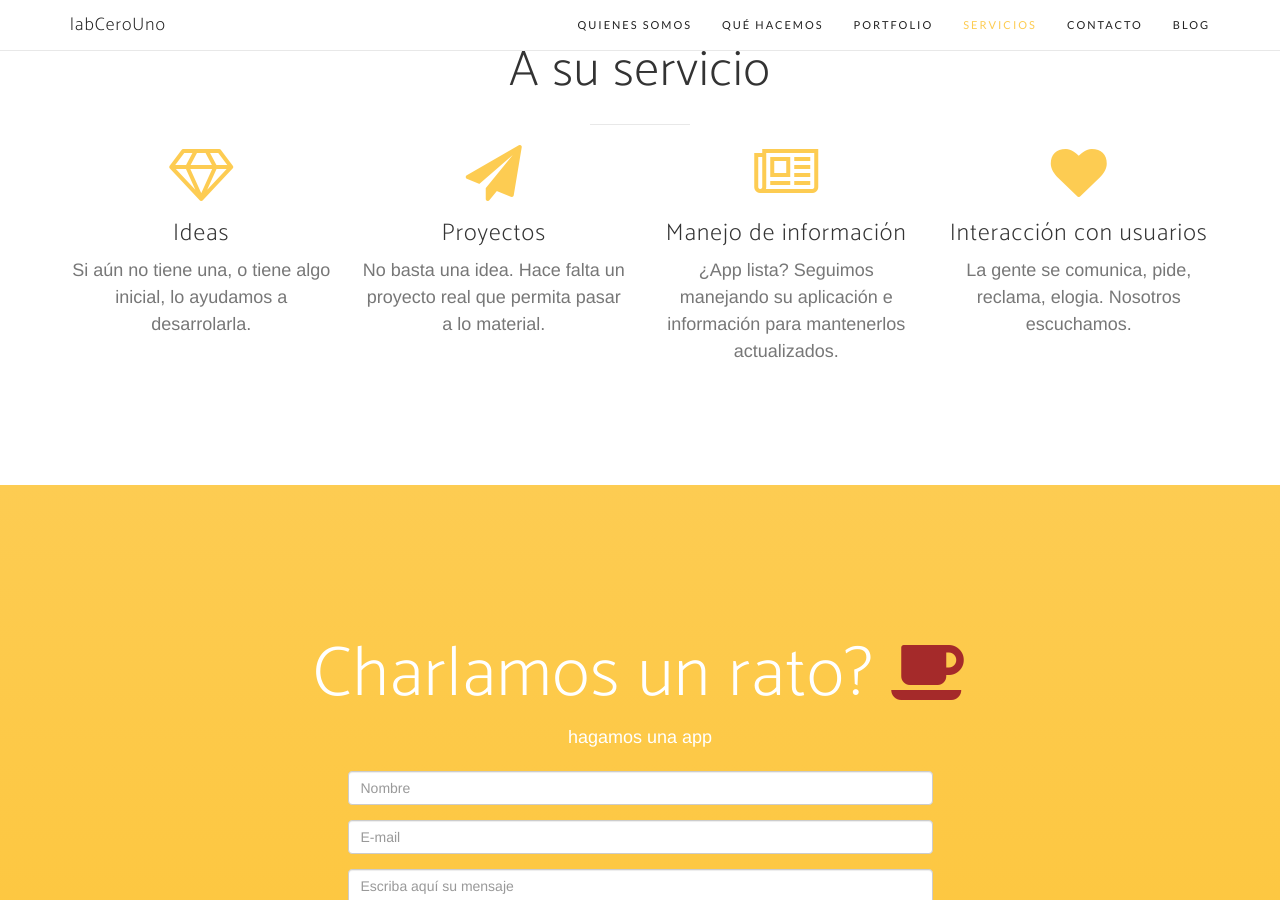
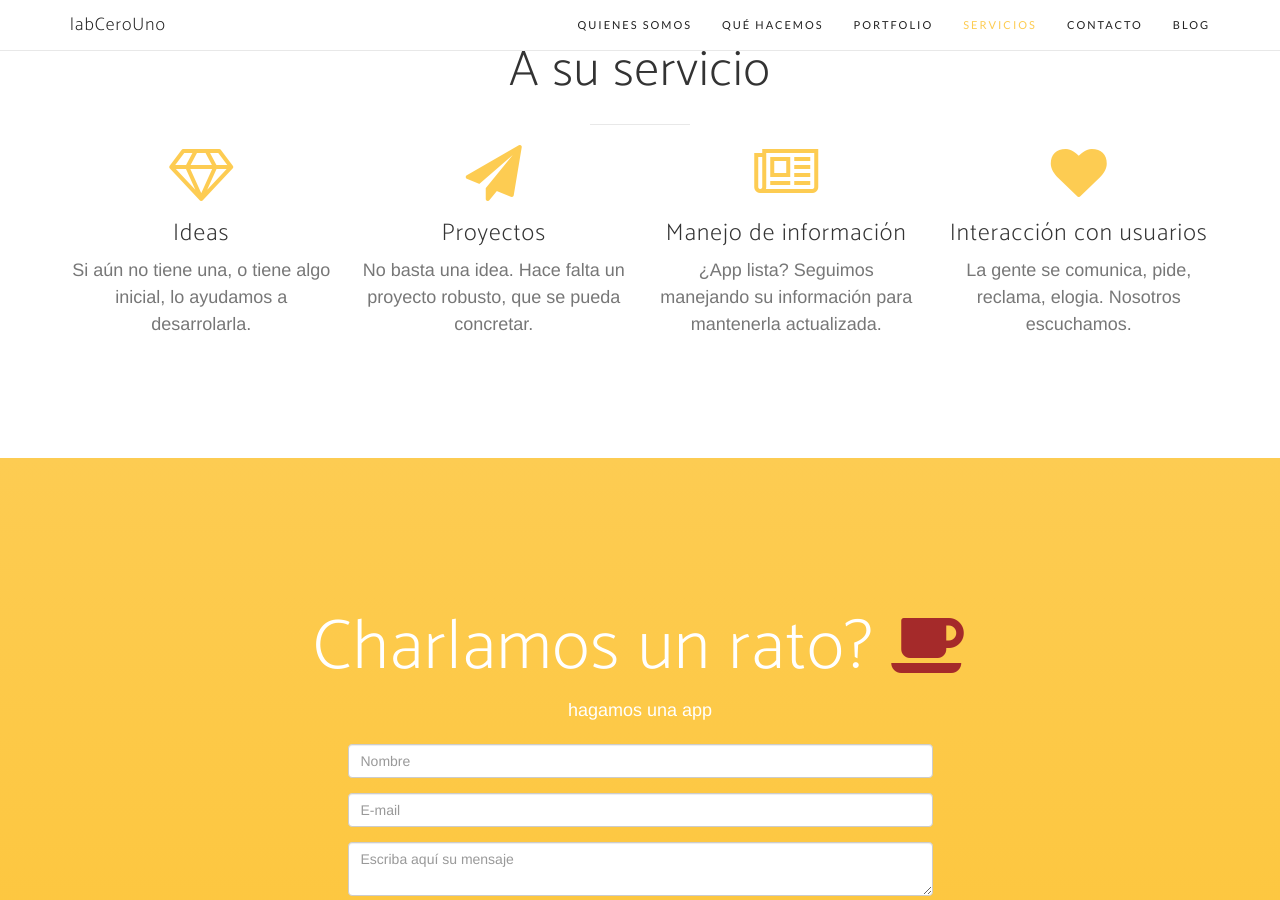
Before and after one commit to eldersoares/eldersoares.github.io, a Jekyll site: the page built from index.html, in a window 1280 px wide and 900 px high, scrolled down 3737 px. Built offline with Jekyll 4.4.1, drawn with Linux system fonts in a browser that asks for light colours; nearby versions of some CDN libraries; some web fonts are replaced; the list of posts is cut into pages by our own code; some of the changed text lies outside the part shown.

Commit message:
Minor corrections

```diff
--- a/_includes/contacto.html
+++ b/_includes/contacto.html
@@ -1,4 +1,4 @@
-<section id="quote" class="download bg-primary text-center">
+<section id="contacto" class="download bg-primary text-center">
     <div class="container">
         <div class="row">
             <div class="col-md-8 col-md-offset-2">
--- a/_includes/header.html
+++ b/_includes/header.html
@@ -5,7 +5,7 @@
                 <div class="header-content">
                     <div class="header-content-inner">
                         <h1>labCeroUno <br/> Transformamos ideas en aplicaciones.</h1>
-                        <a href="#download" class="btn btn-outline btn-xl page-scroll">Crear una app</a>
+                        <a href="#contacto" class="btn btn-outline btn-xl page-scroll">Crear una app</a>
                     </div>
                 </div>
             </div>
--- a/_includes/quehacemos.html
+++ b/_includes/quehacemos.html
@@ -4,8 +4,8 @@
             <div class="row">
                 <div class="col-lg-12 text-center">
                     <div class="section-heading">
-                        <h2>Convertir ideas en soluciones</h2>
-                        <p class="text-muted">Aplicaciones personales o institucionales</p>
+                        <h2>Convertimos ideas en soluciones</h2>
+                        <p class="text-muted">Apps personales o institucionales</p>
                         <hr>
                     </div>
                 </div>
@@ -17,7 +17,7 @@
                             <div class="device">
                                 <div class="screen">
                                     <!-- Demo image for screen mockup, you can put an image here, some HTML, an animation, video, or anything else! -->
-                                    <img src="/img/demo-screen-1.jpg" class="img-responsive" alt=""> </div>
+                                    <img src="/img/demo-screen-2.jpg" class="img-responsive" alt=""> </div>
                                 <div class="button">
                                     <!-- You can hook the "home button" to some JavaScript events or just remove it -->
                                 </div>
--- a/_includes/servicios.html
+++ b/_includes/servicios.html
@@ -21,14 +21,14 @@
                 <div class="service-box">
                     <i class="fa fa-4x fa-paper-plane wow bounceIn text-primary" data-wow-delay=".1s"></i>
                     <h3>Proyectos</h3>
-                    <p class="text-muted">No basta una idea. Hace falta un proyecto real que permita pasar a lo material.</p>
+                    <p class="text-muted">No basta una idea. Hace falta un proyecto robusto, que se pueda concretar.</p>
                 </div>
             </div>
             <div class="col-lg-3 col-md-6 text-center">
                 <div class="service-box">
                     <i class="fa fa-4x fa-newspaper-o wow bounceIn text-primary" data-wow-delay=".2s"></i>
                     <h3>Manejo de información</h3>
-                    <p class="text-muted">¿App lista? Seguimos manejando su aplicación e información para mantenerlos actualizados.</p>
+                    <p class="text-muted">¿App lista? Seguimos manejando su información para mantenerla actualizada.</p>
                 </div>
             </div>
             <div class="col-lg-3 col-md-6 text-center">
--- a/_includes/sumerjase.html
+++ b/_includes/sumerjase.html
@@ -2,7 +2,7 @@
     <div class="cta-content">
         <div class="container">
             <h2>Sumérjase<br>en el mundo de ceros y unos.</h2>
-            <a href="/funds" class="btn btn-outline btn-xl page-scroll">¡Lo quiero!</a>
+            <a href="#contacto" class="btn btn-outline btn-xl page-scroll">¡Lo quiero!</a>
         </div>
     </div>
     <div class="overlay"></div>
--- a/_layouts/mail-success.html
+++ b/_layouts/mail-success.html
@@ -8,7 +8,7 @@
     <div class="cta-content-mail-success">
         <div class="container">
             <h2>Su mensaje fue enviado con éxito.</h2>
-            <h3 style="color:white"><a href="https://labcerouno.github.io">Volver a la página inicial.</a></h3>
+            <h3 style="color:white"><a href="https://labcerouno.github.io">Volver a la página inicial</a></h3>
         </div>
     </div>
 </section>
```
Also changed, not shown: img/demo-screen-2.jpg (added).
